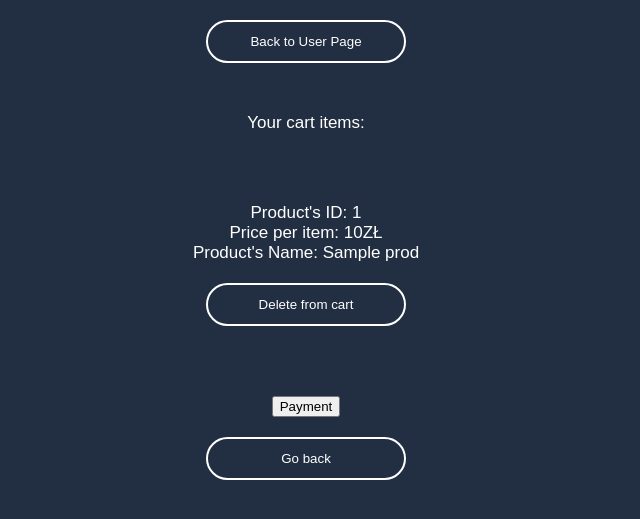
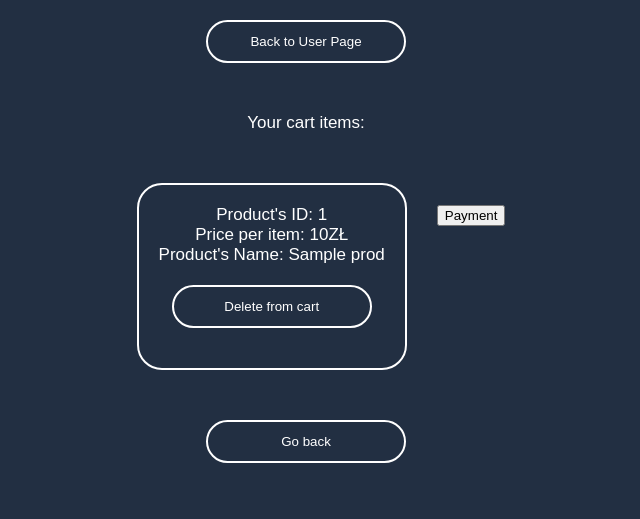
Before and after one commit to dawidczerwien/webApp, a PHP site: page /usercart.php in a window 1280 px wide. Shown: the top 519 px of the page, without its empty margins (334-974 px from the left). Run offline with PHP 8.4, Linux system fonts and the light colour scheme; the visitor is signed in with stand-in values (Sample User, id 1); tables that the repository leaves empty or names only in its code hold one stand-in row (values such as "Sample post").

Commit message:
new styles

```diff
--- a/usercart.php
+++ b/usercart.php
@@ -64,8 +64,10 @@ if ((!isset($_SESSION['loggedin'])) && ($_SESSION['loggedin']==false)) {
         }
         .product_wrapper{
             border-radius: 25px;
-            border: 2px solid while;
+            border: 2px solid white;
             padding: 20px;
+            margin: 30px;
+            display: inline-table;
             margin: 30px;
         }
     </style>
@@ -112,7 +114,7 @@ try {
                 }
             }
         }
-        echo "<button>Payment</button>";
+        echo "<button class='btn_delete'>Payment</button>";
         echo "<div> ";
         echo "<form class='text' action='index.php' method='POST'>";
         echo "<button type='submit'>Go back</button>";
```
